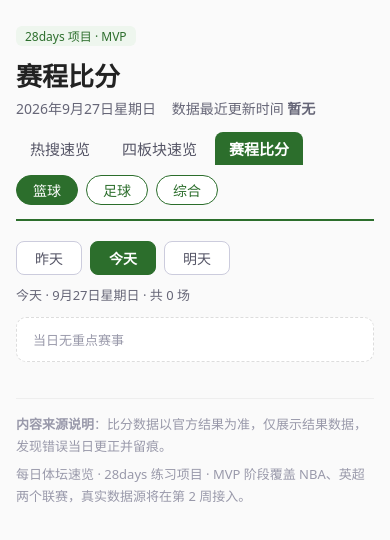
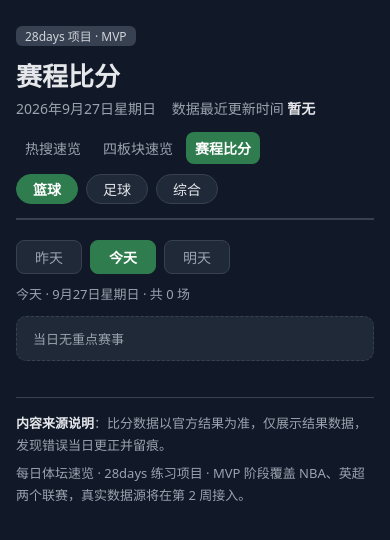
Before and after one commit to Ross25cl/-daily-news, a plain HTML site: page matches.html in a window 390 px wide. Both pictures are taken after a click on the button "篮球". Drawn offline with Linux system fonts and the light colour scheme.

Commit message:
Day 9｜用设计规则完成前端审查修复：夜色统一蓝灰系、小字对比达标、窄屏导航不再折行、按钮补状态
改了什么：css/home.css 深色变量换为 #111827 底/#1f2937 卡片/#E5E7EB 主字/#9CA3AF 次字，热度与视频角标换达标对比色并提到 12px，窄屏(≤480px)导航收紧不再折行，导航/主题/重试按钮补 hover 与键盘焦点环；css/style.css 四板块与赛程两页由浅色统一为同一套深色变量，品牌绿统一为 #2f7d4f，比分与强调色在深色底改用亮绿（布局零改动、功能不变）

加了什么：home.css 头部新增「可复用组件约束」注释（对比度 ≥4.5:1、辅助文字 ≥12px、bg<card<chip 三级色阶、绿底白字、双模式达标五条规则）；新增 --heat/--video/--brand/--brand-bright 等深浅双模式颜色变量

```diff
--- a/css/home.css
+++ b/css/home.css
@@ -1,21 +1,36 @@
 /* ============================================================
-   home.css — 首页「三平台热搜」主视图样式（Day 8）
+   home.css — 首页「三平台热搜」主视图样式（Day 8 建，Day 9 修）
    深色模式为默认，浅色通过 html[data-theme="light"] 切换
    仅作用于首页；赛程页继续使用 style.css，互不影响
+
+   ---------- 可复用组件约束（Day 9 余力加练） ----------
+   1) 文字对比度：正文与小字 ≥ 4.5:1（WCAG AA）；
+      大字（≥18.66px 粗体或 ≥24px）≥ 3:1；
+   2) 辅助文字最小 12px，不出现 11px 以下字号；
+   3) 色阶三级：页面底 --bg < 卡片 --card < 悬浮块 --chip-bg，
+      卡片必须比页面底色亮一级，列表条目层次才分明；
+   4) 品牌绿只用于按钮底色/强调线，绿底上的文字必须用白色；
+   5) 新增颜色先算对比度：深色底用提亮变体、浅色底用加深变体，
+      深浅两种模式都必须达标，写进 :root / [data-theme="light"]。
    ============================================================ */
 * { box-sizing: border-box; }
 
 :root {
-  --bg: #0f1115;
-  --card: #191c23;
-  --border: #2a2e37;
-  --text: #e8eaf0;
-  --muted: #9aa1ad;
-  --link: #e8eaf0;
-  --chip-bg: #242833;
-  --chip-text: #b9c0cc;
-  --skeleton: #242833;
-  --skeleton-hi: #303644;
+  --bg: #111827;        /* 页面底色：深灰、藏淡蓝调，长时间浏览压力小 */
+  --card: #1f2937;      /* 卡片：比底色亮一级，条目层次分明 */
+  --border: #374151;    /* 分隔线：蓝灰 */
+  --text: #e5e7eb;      /* 主文字 */
+  --muted: #9ca3af;     /* 次要文字 */
+  --link: #e5e7eb;
+  --chip-bg: #374151;
+  --chip-text: #d1d5db;
+  --skeleton: #374151;
+  --skeleton-hi: #4b5563;
+  --heat: #fb923c;      /* 热度值：on 卡片 6.3:1（原 #e0703a 仅 4.5:1 临界） */
+  --video: #60a5fa;     /* 视频角标：on 卡片 5.7:1（原 #3b82f6 仅 3.9:1 不达标） */
+  --brand: #2f7d4f;       /* 品牌绿（全站统一，替代 style.css 的 #2c6e2c） */
+  --brand-hover: #38915c; /* 品牌绿 hover 提亮一档 */
+  --brand-bright: #4ade80; /* 深色底上的强调绿：标题 hover（对比 8.2:1） */
 }
 
 html[data-theme="light"] {
@@ -29,6 +44,10 @@ html[data-theme="light"] {
   --chip-text: #4b5563;
   --skeleton: #e8eaf0;
   --skeleton-hi: #f3f4f7;
+  --heat: #c2410c;      /* on 白底 5.2:1 */
+  --video: #1d4ed8;     /* on 白底 6.7:1 */
+  --brand-hover: #2a7048;
+  --brand-bright: #2f7d4f; /* 浅色底上强调绿回落到品牌绿（on 白 5.1:1） */
 }
 
 body {
@@ -66,6 +85,8 @@ h1 { font-size: 26px; margin: 0 0 4px; }
   display: flex;
   align-items: center;
   justify-content: space-between;
+  flex-wrap: wrap;   /* 窄屏塞不下时换行而不是横向溢出 */
+  gap: 8px;
 }
 .nav-pages { display: flex; gap: 4px; }
 .nav-link {
@@ -75,9 +96,14 @@ h1 { font-size: 26px; margin: 0 0 4px; }
   color: var(--muted);
   text-decoration: none;
   font-size: 15px;
+  transition: background .15s, color .15s;
+}
+.nav-link:not(.active):hover {
+  background: var(--chip-bg);
+  color: var(--text);
 }
 .nav-link.active {
-  background: #2f7d4f;
+  background: var(--brand);
   color: #fff;
   font-weight: 600;
 }
@@ -89,6 +115,16 @@ h1 { font-size: 26px; margin: 0 0 4px; }
   height: 38px;
   font-size: 17px;
   cursor: pointer;
+  transition: border-color .15s;
+}
+.theme-toggle:hover { border-color: var(--muted); }
+
+/* 键盘操作可见焦点环（无障碍） */
+.nav-link:focus-visible,
+.theme-toggle:focus-visible,
+.retry-btn:focus-visible {
+  outline: 2px solid var(--video);
+  outline-offset: 2px;
 }
 
 /* ---------- 平台卡片（可复用组件） ---------- */
@@ -175,7 +211,7 @@ html[data-theme="light"] .rank-2 { color: #8a93a3; }
   overflow: hidden;
   text-overflow: ellipsis;
 }
-.hot-title:hover { color: #2f7d4f; text-decoration: underline; }
+.hot-title:hover { color: var(--brand-bright); text-decoration: underline; }
 .hot-meta {
   display: flex;
   align-items: center;
@@ -192,14 +228,14 @@ html[data-theme="light"] .rank-2 { color: #8a93a3; }
   padding: 0 7px;
   line-height: 20px;
 }
-.hot-heat { color: #e0703a; font-weight: 600; }
+.hot-heat { color: var(--heat); font-weight: 600; }
 .video-chip {
-  color: #3b82f6;
-  border: 1px solid #3b82f6;
+  color: var(--video);
+  border: 1px solid var(--video);
   border-radius: 5px;
   padding: 0 6px;
   line-height: 18px;
-  font-size: 11px;
+  font-size: 12px; /* 11px→12px：辅助文字下限（组件约束 2） */
 }
 
 /* 缩略图 80x80（1:1，前 3 名） */
@@ -241,13 +277,15 @@ html[data-theme="light"] .rank-2 { color: #8a93a3; }
 .state-text { margin: 0 0 16px; font-size: 14px; }
 .retry-btn {
   border: none;
-  background: #2f7d4f;
+  background: var(--brand);
   color: #fff;
   border-radius: 8px;
   padding: 8px 22px;
   font-size: 14px;
   cursor: pointer;
+  transition: background .15s;
 }
+.retry-btn:hover { background: var(--brand-hover); }
 .empty-hint {
   color: var(--muted);
   font-size: 13px;
@@ -284,7 +322,7 @@ html[data-theme="light"] .rank-2 { color: #8a93a3; }
   font-size: 17px;
   margin: 0;
   padding-left: 10px;
-  border-left: 4px solid #2f7d4f;
+  border-left: 4px solid var(--brand);
 }
 .subscribe-box p { color: var(--muted); font-size: 13px; line-height: 1.7; margin: 10px 0 0; }
 
@@ -303,6 +341,11 @@ html[data-theme="light"] .rank-2 { color: #8a93a3; }
   body { padding: 40px 24px 64px; }
   h1 { font-size: 30px; }
 }
+/* 窄屏：收紧导航，360px 及以下不再折行/溢出（Day 9 修复） */
+@media (max-width: 480px) {
+  .nav-link { padding: 6px 9px; font-size: 14px; }
+  .theme-toggle { width: 34px; height: 34px; font-size: 15px; }
+}
 @media (max-width: 380px) {
   .hot-thumb, .hot-thumb img { width: 64px; height: 64px; }
   .sk-box { width: 64px; height: 64px; }
--- a/css/style.css
+++ b/css/style.css
@@ -1,33 +1,49 @@
-/* 每日体坛速览 · 共用样式（移动端优先） */
+/* 每日体坛速览 · 共用样式（Day 7 建，Day 9 统一深色主题）
+   Day 9：与 home.css 对齐同一套颜色变量——三个页面一种面孔，
+   导航切换不再深浅跳变；布局规则原样保留，只改颜色与按钮状态。 */
 * { box-sizing: border-box; }
+
+:root {
+  --bg: #111827;          /* 页面底色（与 home.css 一致） */
+  --card: #1f2937;        /* 卡片：比底色亮一级 */
+  --border: #374151;
+  --text: #e5e7eb;
+  --muted: #9ca3af;
+  --chip-bg: #374151;
+  --chip-text: #d1d5db;
+  --brand: #2f7d4f;       /* 品牌绿：全站统一（原 #2c6e2c 与首页不一致） */
+  --brand-hover: #38915c;
+  --brand-bright: #4ade80; /* 深色底上的强调绿：比分/hover（对比 8.2:1） */
+}
 
 body {
   font-family: system-ui, -apple-system, "Microsoft YaHei", sans-serif;
   max-width: 720px;
   margin: 0 auto;
   padding: 24px 16px 48px;
-  color: #222;
-  background: #fafafa;
+  color: var(--text);
+  background: var(--bg);
 }
 
 /* ---------- 顶部 ---------- */
 .site-header {
-  border-bottom: 2px solid #2c6e2c;
+  border-bottom: 2px solid var(--border);
   padding-bottom: 14px;
   margin-bottom: 20px;
 }
 .brand .tag {
   display: inline-block;
-  background: #eef6ee;
-  color: #2c6e2c;
+  background: var(--chip-bg);
+  color: var(--chip-text);
   border-radius: 6px;
   padding: 1px 9px;
   font-size: 12px;
   margin-bottom: 10px;
 }
 h1 { font-size: 26px; margin: 0 0 4px; }
-.meta { color: #667; font-size: 14px; margin: 0; }
+.meta { color: var(--muted); font-size: 14px; margin: 0; }
 .meta span + span { margin-left: 12px; }
+.meta b { color: var(--text); }
 
 /* ---------- 导航：页面切换 + 大类筛选 ---------- */
 .site-nav { margin-top: 14px; }
@@ -35,13 +51,18 @@ h1 { font-size: 26px; margin: 0 0 4px; }
 .nav-link {
   display: inline-block;
   padding: 6px 14px;
-  border-radius: 8px 8px 0 0;
-  color: #556;
+  border-radius: 8px;
+  color: var(--muted);
   text-decoration: none;
   font-size: 15px;
+  transition: background .15s, color .15s;
+}
+.nav-link:not(.active):hover {
+  background: var(--chip-bg);
+  color: var(--text);
 }
 .nav-link.active {
-  background: #2c6e2c;
+  background: var(--brand);
   color: #fff;
   font-weight: 600;
 }
@@ -51,17 +72,29 @@ h1 { font-size: 26px; margin: 0 0 4px; }
   margin-top: 10px;
 }
 .filter-btn {
-  border: 1px solid #2c6e2c;
-  background: #fff;
-  color: #2c6e2c;
+  border: 1px solid var(--border);
+  background: var(--card);
+  color: var(--text);
   border-radius: 999px;
   padding: 4px 16px;
   font-size: 14px;
   cursor: pointer;
+  transition: border-color .15s, background .15s;
 }
+.filter-btn:hover { border-color: var(--brand-bright); }
 .filter-btn.active {
-  background: #2c6e2c;
+  background: var(--brand);
+  border-color: var(--brand);
   color: #fff;
+  font-weight: 600;
+}
+
+/* 键盘操作可见焦点环（与 home.css 一致） */
+.nav-link:focus-visible,
+.filter-btn:focus-visible,
+.date-btn:focus-visible {
+  outline: 2px solid #60a5fa;
+  outline-offset: 2px;
 }
 
 /* ---------- 速览板块 ---------- */
@@ -70,19 +103,19 @@ h1 { font-size: 26px; margin: 0 0 4px; }
   font-size: 18px;
   margin: 28px 0 12px;
   padding-left: 10px;
-  border-left: 4px solid #2c6e2c;
+  border-left: 4px solid var(--brand);
 }
 .item {
   padding: 12px 16px;
-  border: 1px solid #e3e3e3;
+  border: 1px solid var(--border);
   border-radius: 10px;
   margin-bottom: 10px;
-  background: #fff;
+  background: var(--card);
 }
 .item h3 { font-size: 15px; margin: 0 0 4px; }
-.item h3 a { color: #222; text-decoration: none; }
-.item h3 a:hover { color: #2c6e2c; text-decoration: underline; }
-.item p { margin: 0; color: #556; font-size: 13px; line-height: 1.6; }
+.item h3 a { color: var(--text); text-decoration: none; }
+.item h3 a:hover { color: var(--brand-bright); text-decoration: underline; }
+.item p { margin: 0; color: var(--muted); font-size: 13px; line-height: 1.6; }
 .item .item-meta {
   display: flex;
   flex-wrap: wrap;
@@ -91,21 +124,21 @@ h1 { font-size: 26px; margin: 0 0 4px; }
 }
 .tag {
   display: inline-block;
-  background: #eef6ee;
-  color: #2c6e2c;
+  background: var(--chip-bg);
+  color: var(--brand-bright);
   border-radius: 6px;
   padding: 1px 9px;
   font-size: 12px;
 }
-.tag.gray { background: #f0f0f2; color: #556; }
+.tag.gray { background: var(--chip-bg); color: var(--chip-text); }
 
 .empty-hint {
-  color: #99a;
+  color: var(--muted);
   font-size: 13px;
   padding: 12px 16px;
-  border: 1px dashed #ddd;
+  border: 1px dashed var(--border);
   border-radius: 10px;
-  background: #fff;
+  background: var(--card);
 }
 
 /* ---------- 赛程页 ---------- */
@@ -115,29 +148,33 @@ h1 { font-size: 26px; margin: 0 0 4px; }
   margin: 4px 0 10px;
 }
 .date-btn {
-  border: 1px solid #ccd;
-  background: #fff;
-  color: #556;
+  border: 1px solid var(--border);
+  background: var(--card);
+  color: var(--muted);
   border-radius: 8px;
   padding: 6px 18px;
   font-size: 14px;
   cursor: pointer;
+  transition: border-color .15s, color .15s;
 }
+.date-btn:hover { border-color: var(--brand-bright); color: var(--text); }
 .date-btn.active {
-  border-color: #2c6e2c;
-  background: #2c6e2c;
+  border-color: var(--brand);
+  background: var(--brand);
   color: #fff;
   font-weight: 600;
 }
-.matches-meta { color: #667; font-size: 13px; margin: 0 0 12px; }
+.matches-meta { color: var(--muted); font-size: 13px; margin: 0 0 12px; }
 
 .match-card {
   padding: 12px 16px;
-  border: 1px solid #e3e3e3;
+  border: 1px solid var(--border);
   border-radius: 10px;
   margin-bottom: 10px;
-  background: #fff;
+  background: var(--card);
+  transition: border-color .15s;
 }
+.match-card:hover { border-color: var(--brand-bright); } /* 可点击卡片的悬停反馈 */
 .match-card .match-top {
   display: flex;
   flex-wrap: wrap;
@@ -145,19 +182,19 @@ h1 { font-size: 26px; margin: 0 0 4px; }
   gap: 8px;
 }
 .match-card .teams { font-size: 15px; font-weight: 600; }
-.match-card .score { font-size: 18px; font-weight: 700; color: #2c6e2c; }
-.match-card .match-sub { color: #667; font-size: 13px; margin-top: 4px; }
+.match-card .score { font-size: 18px; font-weight: 700; color: var(--brand-bright); }
+.match-card .match-sub { color: var(--muted); font-size: 13px; margin-top: 4px; }
 .match-card .detail {
   margin-top: 10px;
   padding-top: 10px;
-  border-top: 1px dashed #e3e3e3;
-  color: #556;
+  border-top: 1px dashed var(--border);
+  color: var(--muted);
   font-size: 13px;
   line-height: 1.7;
 }
 
 /* 赛程页：状态徽标与详情展开（Step 4） */
-.tag.live { background: #b3541e; color: #fff; }   /* 进行中：醒目橙 */
+.tag.live { background: #b3541e; color: #fff; }   /* 进行中：醒目橙（白字对比 4.9:1） */
 .match-card { cursor: pointer; }                   /* 提示可点击 */
 .match-card .detail { display: none; }             /* 详情默认收起 */
 .match-card.open .detail { display: block; }       /* 点击卡片展开 */
@@ -166,22 +203,23 @@ h1 { font-size: 26px; margin: 0 0 4px; }
 .subscribe-box {
   margin-top: 32px;
   padding: 16px;
-  border: 1px solid #e3e3e3;
+  border: 1px solid var(--border);
   border-radius: 10px;
-  background: #fff;
+  background: var(--card);
 }
-.subscribe-box p { color: #556; font-size: 13px; line-height: 1.7; margin: 8px 0 0; }
+.subscribe-box p { color: var(--muted); font-size: 13px; line-height: 1.7; margin: 8px 0 0; }
 
 /* ---------- 页脚 ---------- */
 .site-footer {
   margin-top: 36px;
-  color: #99a;
+  color: var(--muted);
   font-size: 13px;
-  border-top: 1px solid #eee;
+  border-top: 1px solid var(--border);
   padding-top: 14px;
   line-height: 1.7;
 }
 .site-footer p { margin: 0 0 6px; }
+.site-footer b { color: var(--text); }
 
 /* ---------- 宽屏微调（375px 下无需横向滚动） ---------- */
 @media (min-width: 640px) {
@@ -190,3 +228,7 @@ h1 { font-size: 26px; margin: 0 0 4px; }
   .site-nav { display: flex; align-items: flex-end; justify-content: space-between; }
   .nav-filters { margin-top: 0; }
 }
+/* 窄屏：收紧导航（与 home.css 一致，320px 也不溢出） */
+@media (max-width: 480px) {
+  .nav-link { padding: 6px 9px; font-size: 14px; }
+}
```
